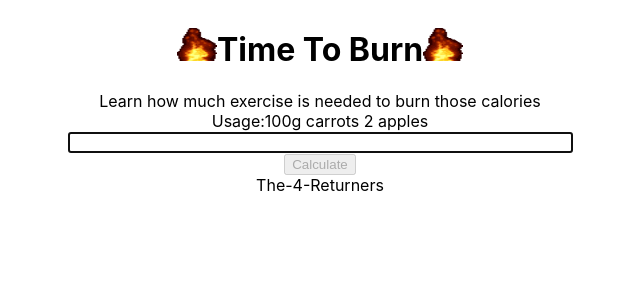
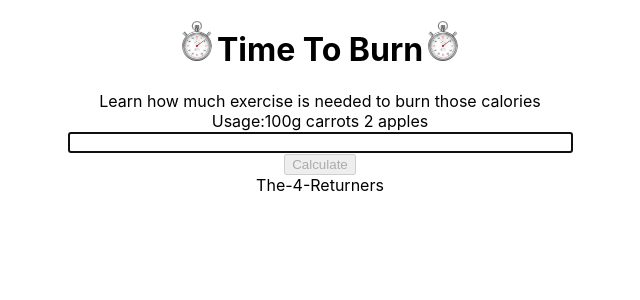
Before and after one commit to msdubova/Time-To-Burn-Client, a React (Create React App) app in the folder client/: page / in a window 1280 px wide. Shown: the top 300 px of the page, without its empty margins (320-960 px from the left). Built offline with nearby package versions, Linux system fonts and the light colour scheme.

Commit message:
Changed picture back to stopwatch

```diff
--- a/client/src/App.tsx
+++ b/client/src/App.tsx
@@ -14,8 +14,8 @@ function App() {
   return (
     <div className="App">
       <header>
-        <h1><img src="animated-fire-image-0005.gif" width={40} height={40} alt="Stop watch"/>Time To Burn
-    <img src="animated-fire-image-0005.gif" width={40} height={40} alt="Stop watch"/>
+        <h1><img src="pngegg.png" width={40} height={40} alt="Stop watch"/>Time To Burn
+    <img src="pngegg.png" width={40} height={40} alt="Stop watch"/>
     </h1>
         Learn how much exercise is needed to burn those calories<br/>
         Usage:100g carrots  2 apples
```
